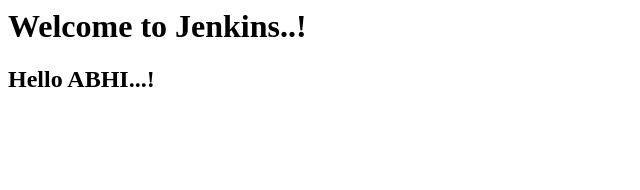
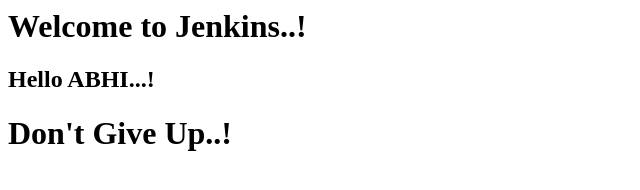
Before and after one commit to abhishekdk16/html, a plain HTML site: page index.html in a window 1280 px wide. Shown: the whole page, without its empty margins (0-640 px from the left). Drawn offline with Linux system fonts and the light colour scheme.

Commit message:
Update index.html

```diff
--- a/index.html
+++ b/index.html
@@ -1,2 +1,3 @@
 <h1>Welcome to Jenkins..!</h1>
 <h2>Hello ABHI...!</h2>
+<h1>Don't Give Up..!</h1>
```
